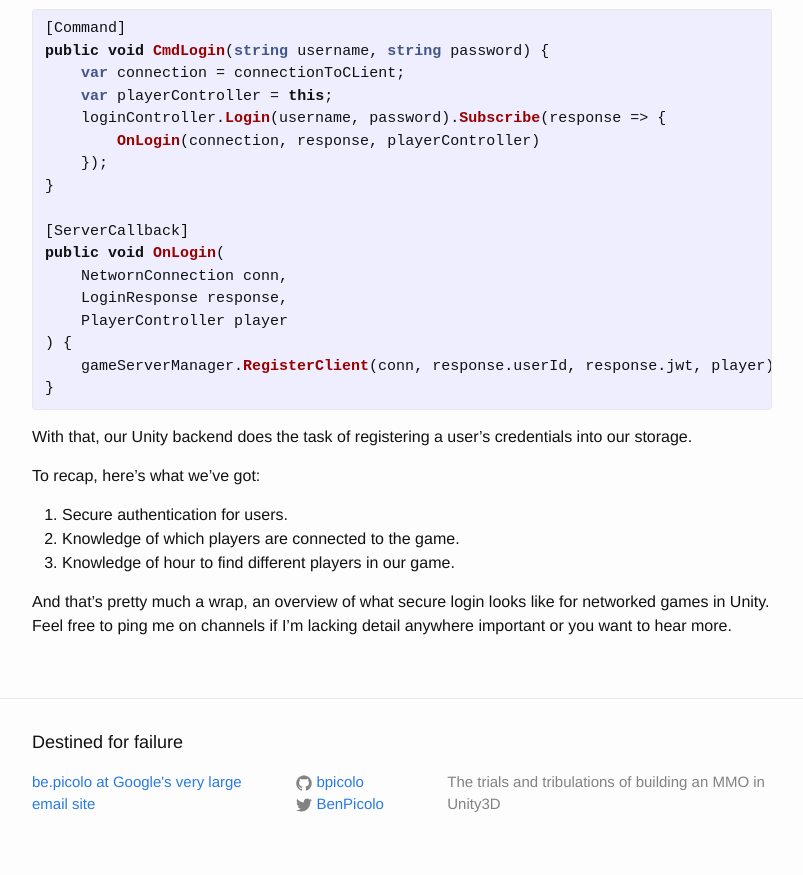
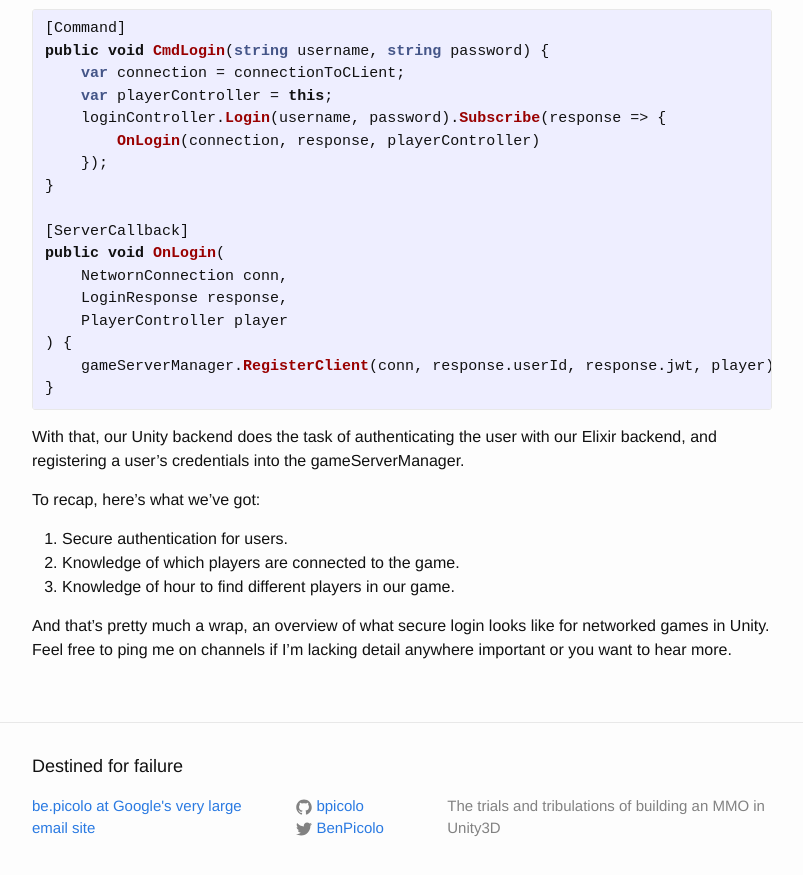
Before and after one commit to bpicolo/realms, a Jekyll site: the page built from _posts/2016-11-17-login-for-networked-games.markdown, in a window 1280 px wide and 900 px high, scrolled down 4301 px. Shown: the top 875 px of the window, without its empty margins (238-1041 px from the left). Built offline with Jekyll 4.4.1, drawn with Linux system fonts in a browser that asks for light colours; comment, search, counter and statistics services are not loaded.

Commit message:
Clarify section on backend bits

```diff
--- a/_posts/2016-11-17-login-for-networked-games.markdown
+++ b/_posts/2016-11-17-login-for-networked-games.markdown
@@ -200,8 +200,8 @@ public void OnLogin(
 }
 {% endhighlight %}
 
-With that, our Unity backend does the task of registering a user's credentials
-into our storage.
+With that, our Unity backend does the task of authenticating the user with our Elixir backend,
+and registering a user's credentials into the gameServerManager.
 
 To recap, here's what we've got:
 1. Secure authentication for users.
```
